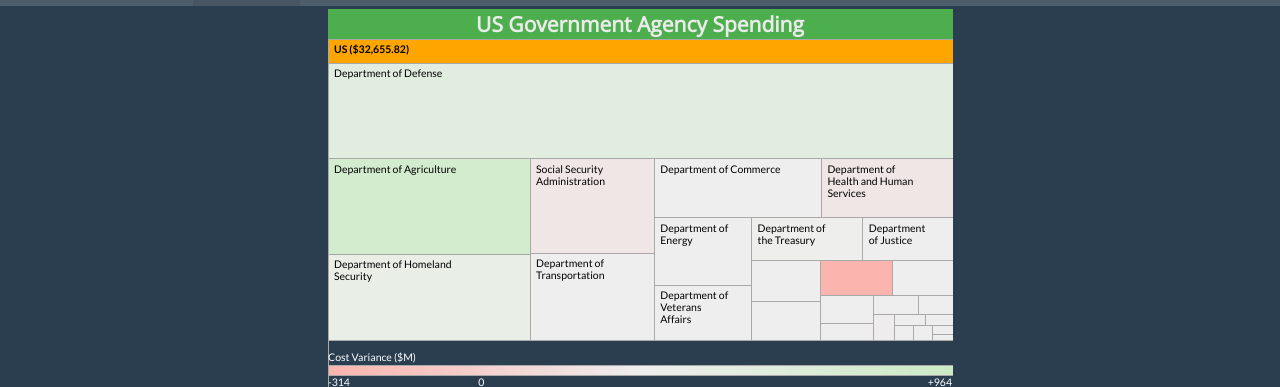
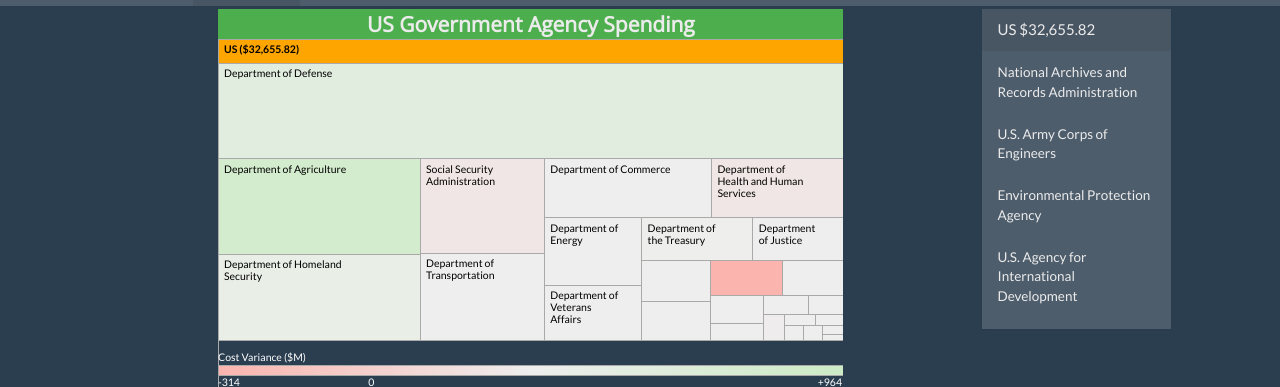
Before and after one commit to shakibbinhamid/odi-cw-1, a website: page www/visualisation-1.html in a window 1280 px wide. Shown: the part 34-421 px from the top of the page. Drawn offline with nearby package versions, Linux system fonts and the light colour scheme.

Commit message:
added the aside

```diff
--- a/www/js/vis-1.js
+++ b/www/js/vis-1.js
@@ -146,6 +146,8 @@
 
     function display(d) {
 
+        updateAside(d);
+
         // configure the navbar
         navBar
             .datum(d.parent)
@@ -222,6 +224,33 @@
         }
 
         return g;
+    }
+
+    function updateAside(data) {
+        var heading = "";
+        if (data.key && data.projected_cost) {
+            heading = data.key + " " + formatNumber(data.projected_cost);
+        }
+        $("#treemap-aside-heading").html(heading);
+        $("#treemap-aside-body").empty();
+        $("#treemap-aside-body").css('max-height', height);
+
+
+        if (data._children) {
+            var childrenHtml = "";
+            var littleTitle;
+            data._children.forEach(function (d){
+                littleTitle = d.key || d.project_name;
+
+                childrenHtml +=   "<a class='list-group-item'>"
+                                +   "<div class='treemap-aside-item-title'>"
+                                +       littleTitle
+                                +   "</div>"
+                                + "</a>";
+            });
+
+            $("#treemap-aside-body").append(childrenHtml);
+        }
     }
 
     // --------- help from https://github.com/eskriett/open-data-vis/blob/master/js/treemap.js -------------------------
--- a/www/style/main.css
+++ b/www/style/main.css
@@ -78,3 +78,11 @@
 #treemap-container .axis text {
     stroke-width: 1px;
 }
+
+#treemap-aside-body {
+    overflow-y: scroll;
+}
+
+.treemap-aside-item-title {
+    font-size: 0.9em;
+}
--- a/www/visualisation-1.html
+++ b/www/visualisation-1.html
@@ -50,11 +50,17 @@
 <br/>
 
     <div class="row">
-        <div class="col-lg-3"></div>
+        <div class="col-lg-2"></div>
         <div class="col-lg-6" id="treemap-chart">
             <div id="treemap" style="font-size: 0.7em;"></div>
         </div>
-        <div class="col-lg-3"></div>
+        <div class="col-sm-1"></div>
+        <div class="col-lg-2">
+            <div class="panel panel-default" id="treemap-aside">
+                <div class="panel-heading" id="treemap-aside-heading"></div>
+                <ul class="list-group" id="treemap-aside-body"></ul>
+            </div>
+        </div>
     </div>
 
 </body>
```
